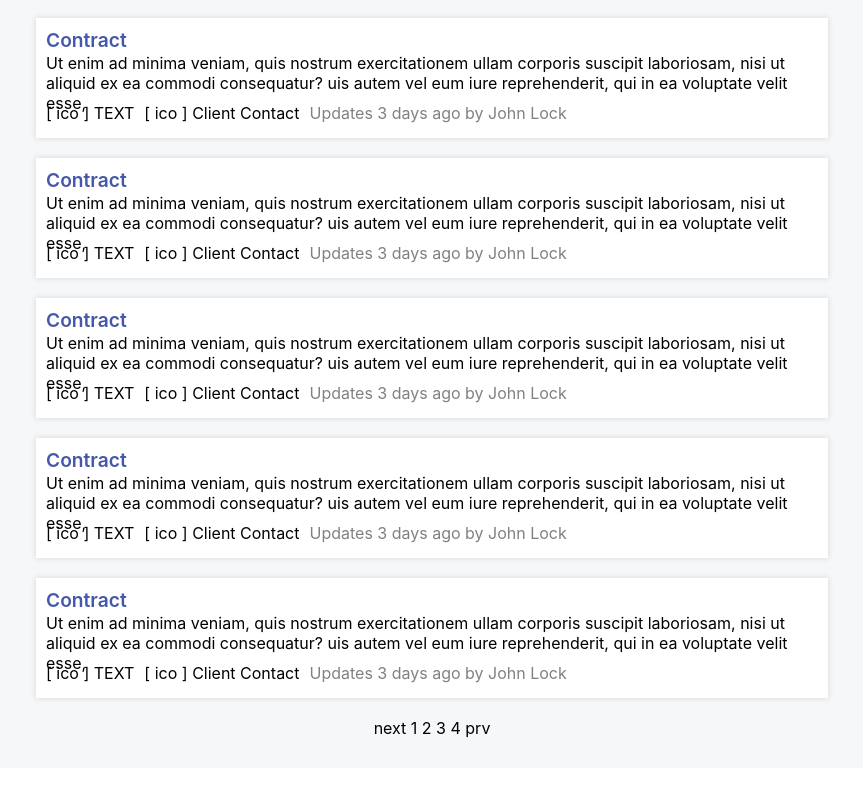
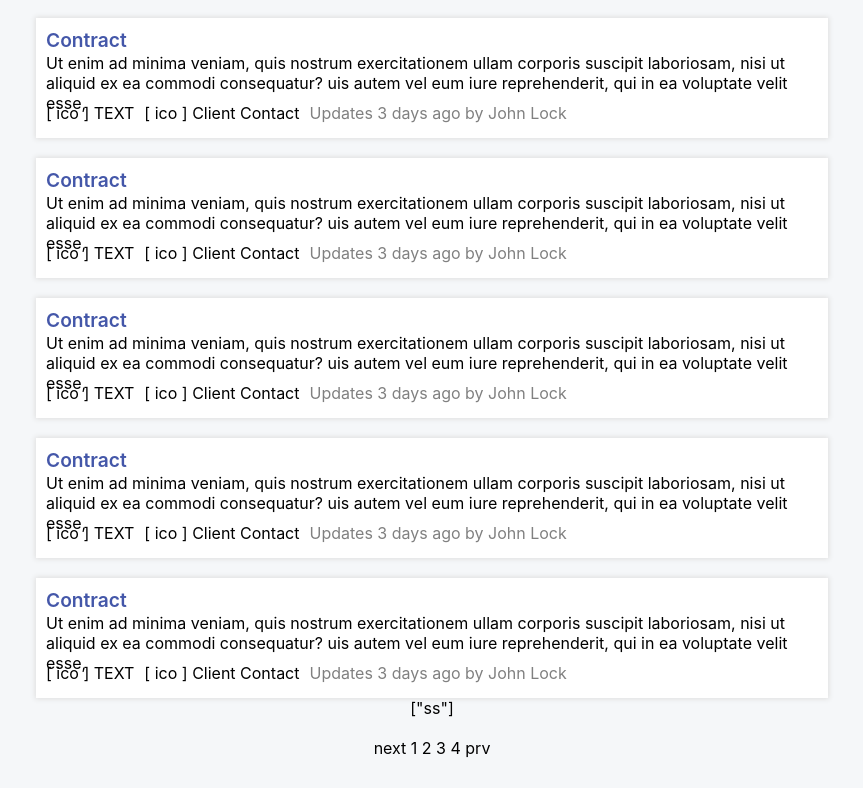
Before and after one commit to kaczormp4/wsei-f-f-projekt-react, a React (Create React App) app: page / in a window 1280 px wide. Shown: the part 832-1620 px from the top of the page, without its empty margins (364-1227 px from the left). Built offline with nearby package versions, Linux system fonts and the light colour scheme.

Commit message:
create first funcjonality redux

```diff
--- a/package.json
+++ b/package.json
@@ -3,6 +3,7 @@
   "version": "0.1.0",
   "private": true,
   "dependencies": {
+    "@reduxjs/toolkit": "^1.6.0",
     "@testing-library/jest-dom": "^5.11.9",
     "@testing-library/react": "^11.2.5",
     "@testing-library/user-event": "^12.8.1",
@@ -14,6 +15,7 @@
     "@types/styled-components": "^5.1.9",
     "react": "^17.0.1",
     "react-dom": "^17.0.1",
+    "react-redux": "^7.2.4",
     "react-router-dom": "^5.2.0",
     "react-scripts": "^4.0.3",
     "redux": "^4.1.0",
--- a/src/components/MainContent/ResumeYourWork/ResumeYourWork.tsx
+++ b/src/components/MainContent/ResumeYourWork/ResumeYourWork.tsx
@@ -1,6 +1,7 @@
 import styled from "styled-components";
 import Ic from "../../icons/I";
 import ResumeYourWorkContent from './ResumeYourWorkContent/ResumeYourWorkContent';
+import { connect } from 'react-redux';
 
 const ResumeYWCFilterBar = styled.div`
   align-items: center;
@@ -35,7 +36,7 @@ const InputBox = styled.div`
   }
 `;
 
-function ResumeYourWork() {
+function ResumeYourWork({publications}:any) {
   return (
     <>
       <ResumeYWCFilterBar>
@@ -56,8 +57,13 @@ function ResumeYourWork() {
       <ResumeYourWorkContent/>
       <ResumeYourWorkContent/>
       <ResumeYourWorkContent/>
+      <div>{JSON.stringify(publications)}</div>
     </>
   );
 }
 
-export default ResumeYourWork;
+const mapStateToProps = (state:any) => ({
+  publications: state.publications
+})
+
+export default connect(mapStateToProps)(ResumeYourWork);
--- a/src/index.tsx
+++ b/src/index.tsx
@@ -3,11 +3,17 @@ import ReactDOM from 'react-dom';
 import './index.css';
 import App from './App';
 import reportWebVitals from './reportWebVitals';
+import { Provider } from 'react-redux';
+// import store from './store/store';
+import { createStore } from 'redux'
+import rootReducer from './reducers'
+
+const store = createStore(rootReducer)
 
 ReactDOM.render(
-  <React.StrictMode>
-    <App />
-  </React.StrictMode>,
+  <Provider store={store}>
+        <App />
+  </Provider>,
   document.getElementById('root')
 );
 
--- /dev/null
+++ b/src/reducers/PublicationReducer.tsx
@@ -0,0 +1,10 @@
+const publications = (state = ['ss'], action:any) => {
+    switch(action.type) {
+        case 'TEST':
+            return [];
+        default:
+            return state;
+        }
+    }
+
+export default publications
--- /dev/null
+++ b/src/reducers/index.tsx
@@ -0,0 +1,6 @@
+import { combineReducers } from 'redux';
+import publications from './PublicationReducer';
+
+export default combineReducers({
+    publications
+})
--- /dev/null
+++ b/src/store/store.tsx
@@ -0,0 +1,8 @@
+import { configureStore } from '@reduxjs/toolkit'
+import rootReducer from '../reducers'
+
+export default configureStore({
+  reducer: {
+    rootReducer
+  },
+})
```
Also changed, not shown: 1 other file (tests, documents, lock files or other folders).
